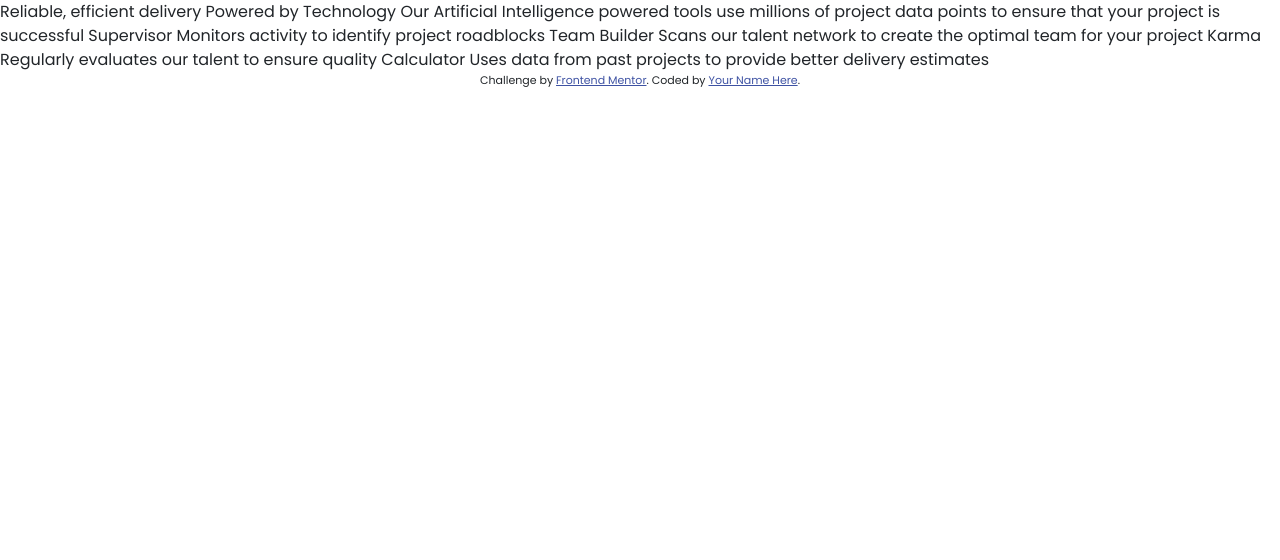
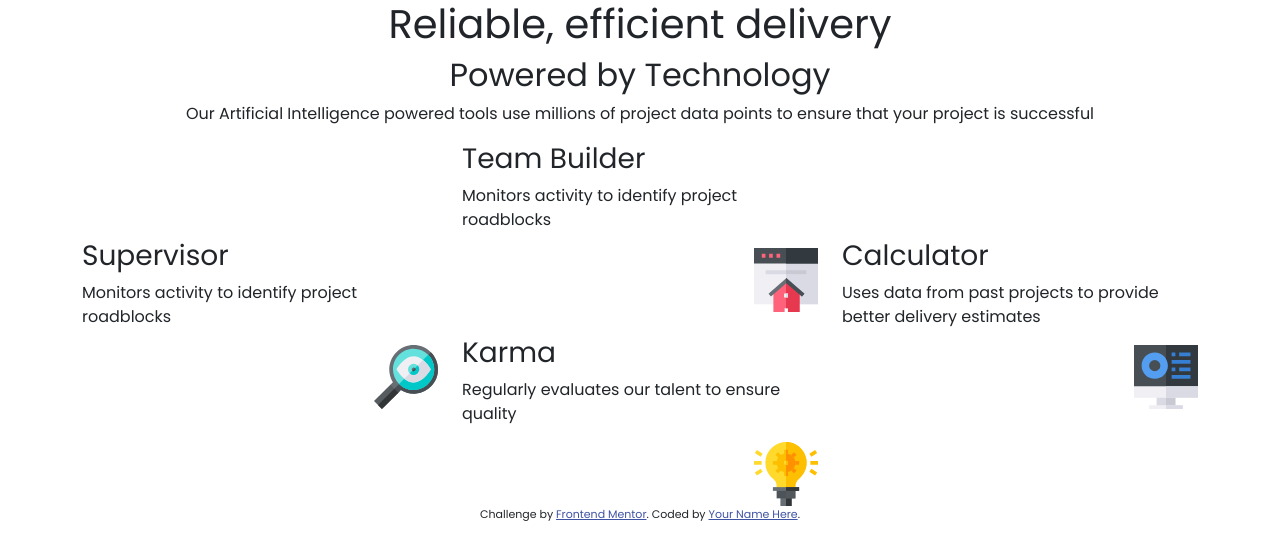
Before and after one commit to mahedee007/four-card-wbsite, a plain HTML site: page index.html in a window 1280 px wide. Drawn offline with nearby package versions, Linux system fonts and the light colour scheme.

Commit message:
html structre

```diff
--- a/index.html
+++ b/index.html
@@ -16,24 +16,76 @@
   </style>
 </head>
 <body>
+  <section class="container">
+    <div class="text-center">
+      <h1>Reliable, efficient delivery</h1>
+    <h2>Powered by Technology</h2>
+    <p>Our Artificial Intelligence powered tools use millions of project data points
+      to ensure that your project is successful</p>
+    </div>
 
-  Reliable, efficient delivery
-  Powered by Technology
+  </section>
+  <main class="container">
+    <div class="row align-items-center g-4">
+      <div class="col">
+        <div class="card border-0">
+          <h3>Supervisor</h3>
+        <p>Monitors activity to identify project roadblocks</p>
+        <div class="d-flex justify-content-end">
+          <img class="img-fluid" src="./images/icon-supervisor.svg" alt="">
+        </div>
+        </div>
+      </div>
+      <div class="col">
+        <div class="row gy-4">
+          <div class="col-12">
+            <div class="card  border-0">
+              <h3>Team Builder</h3>
+            <p>Monitors activity to identify project roadblocks</p>
+            <div class="d-flex justify-content-end">
+              <img class="img-fluid" src="./images/icon-team-builder.svg" alt="">
+            </div>
+            </div>
+          </div>
+          <div class="col-12">
+            <div class="card border-0">
+              <h3>Karma</h3>
+            <p> Regularly evaluates our talent to ensure quality
+            </p>
+            <div class="d-flex justify-content-end">
+              <img class="img-fluid" src="./images/icon-karma.svg" alt="">
+            </div>
+            </div>
+          </div>
+        </div>
+      </div>
+      <div class="col">
+        <div class="card border-0">
+          <h3>Calculator</h3>
+        <p> Uses data from past projects to provide better delivery estimates
+        </p>
+        <div class="d-flex justify-content-end">
+          <img class="img-fluid" src="./images/icon-calculator.svg" alt="">
+        </div>
+        </div>
+      </div>
+    </div>
+  </main>
 
-  Our Artificial Intelligence powered tools use millions of project data points
-  to ensure that your project is successful
 
-  Supervisor
-  Monitors activity to identify project roadblocks
 
-  Team Builder
-  Scans our talent network to create the optimal team for your project
 
-  Karma
-  Regularly evaluates our talent to ensure quality
 
-  Calculator
-  Uses data from past projects to provide better delivery estimates
+
+
+
+
+
+
+
+
+
+
 
 
   <footer>
```
